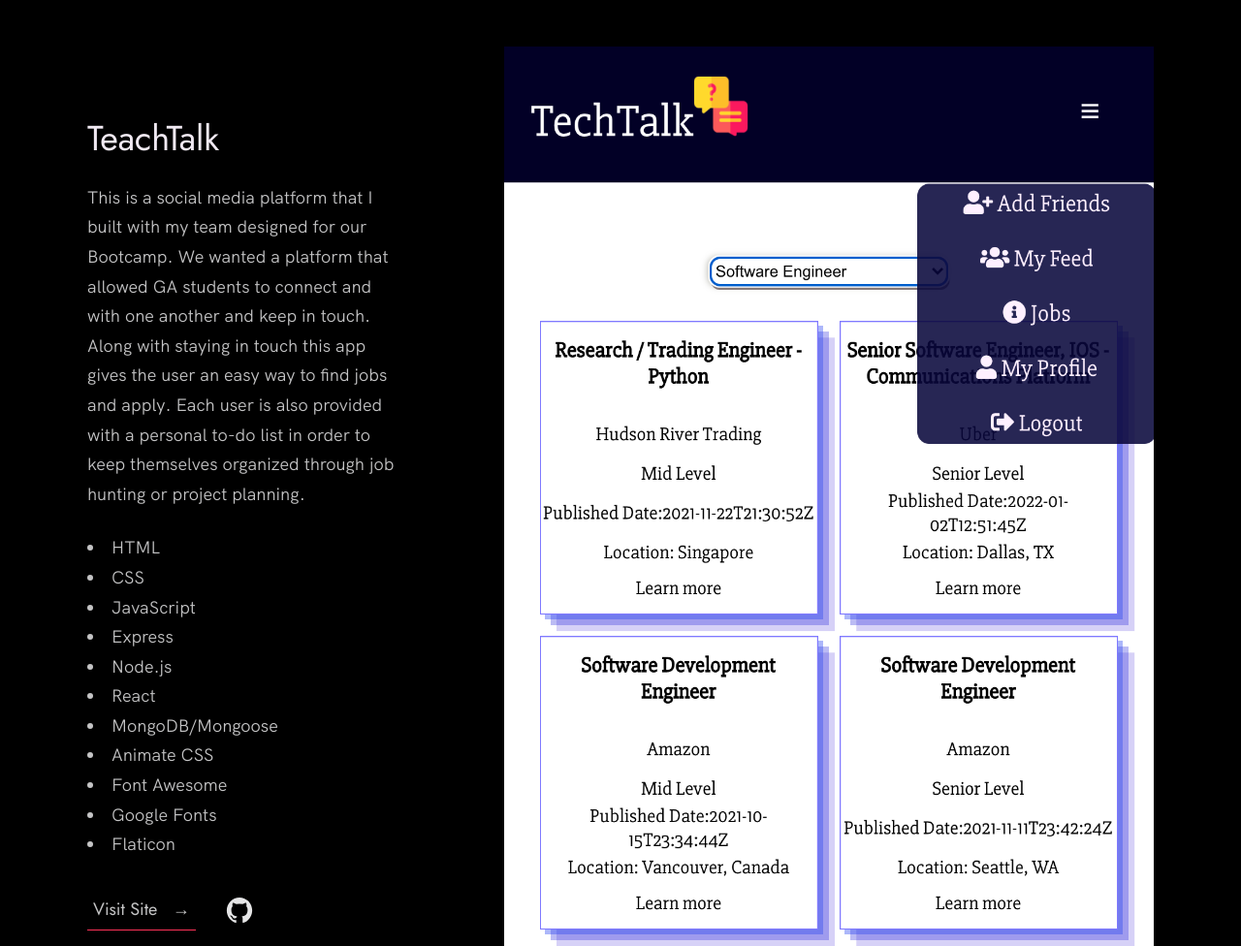
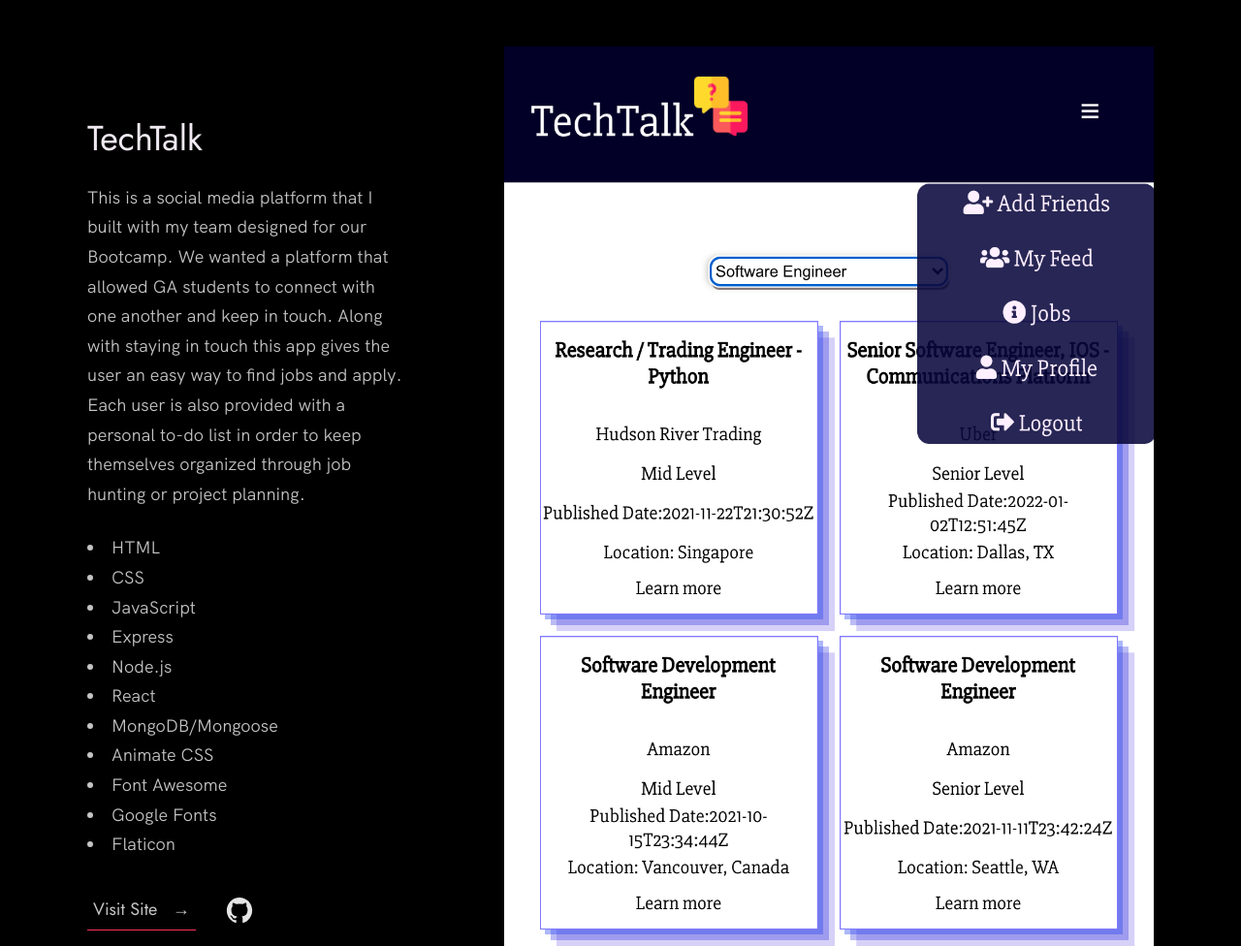
Before and after one commit to e-lascano2021/lascano-portfolio, a plain HTML site: page index.html in a window 1280 px wide. Shown: the part 1020-1996 px from the top of the page at 97% size. Drawn offline with Linux system fonts and the light colour scheme.

Commit message:
fix grammar

```diff
--- a/index.html
+++ b/index.html
@@ -71,9 +71,9 @@
 
           <div class="work__box">
             <div class="work__text">
-              <h3>TeachTalk</h3>
+              <h3>TechTalk</h3>
               <p>
-                This is a social media platform that I built with my team designed for our Bootcamp. We wanted a platform that allowed GA students to connect and with one another and keep in touch. Along with staying in touch this app gives the user an easy way to find jobs and apply. Each user is also provided with a personal to-do list in order to keep themselves organized through job hunting or project planning.
+                This is a social media platform that I built with my team designed for our Bootcamp. We wanted a platform that allowed GA students to connect with one another and keep in touch. Along with staying in touch this app gives the user an easy way to find jobs and apply. Each user is also provided with a personal to-do list in order to keep themselves organized through job hunting or project planning.
               </p>
               <ul class="work__list">
                 <li>HTML</li>
@@ -107,7 +107,7 @@
             <div class="work__text">
               <h3>Partum Project</h3>
               <p>
-                This is an app that helps people keep organized with their projects. You're able to save all of your projects and and update them as you complete them. This helps keep people organized and lets them remember what geatures are included in each project
+                This is an app that helps people keep organized with their projects. You're able to save all of your projects and update them as you complete them. This helps keep people organized and lets them remember what geatures are included in each project
               </p>
               <ul class="work__list">
                 <li>JavaScript</li>
```
